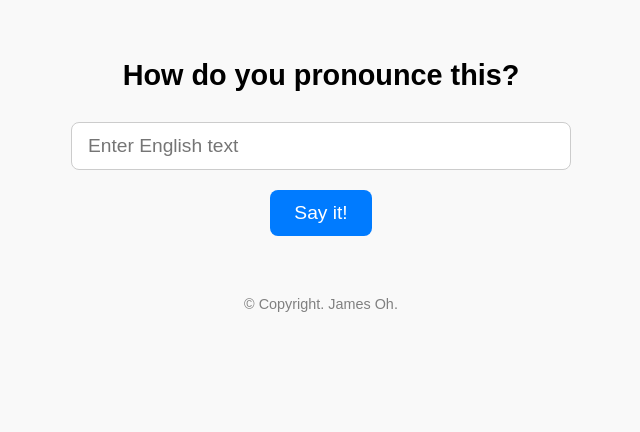
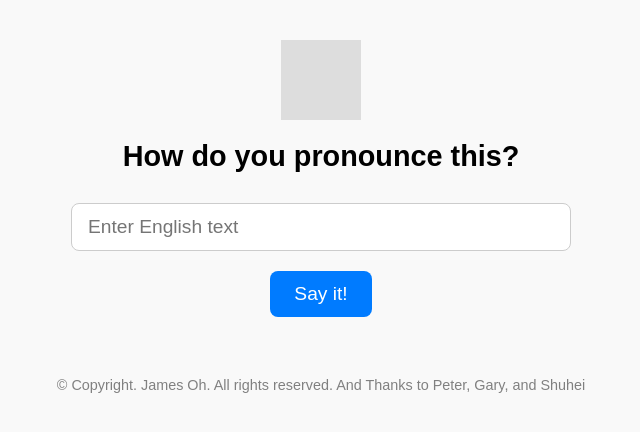
Before and after one commit to Mo-Cafe/JamesInJIC, a Flask app: page / in a window 1280 px wide. Shown: the top 432 px of the page, without its empty margins (319-959 px from the left). Run offline with Flask 3, Linux system fonts and the light colour scheme; grey boxes are pictures that could not be loaded.

Commit message:
Update index.html

```diff
--- a/templates/index.html
+++ b/templates/index.html
@@ -58,6 +58,8 @@
   </style>
 </head>
 <body>
+  <img src="/logo.png" alt="Logo"
+       style="width: 80px; height: 80px; opacity: 0.3; display: block; margin: 0 auto 20px auto;">
   <h1>How do you pronounce this?</h1>
 
   <input id="textInput" type="text" placeholder="Enter English text">
@@ -66,7 +68,7 @@
 
   <div id="player"></div>
 
-  <footer>© Copyright. James Oh.</footer>
+  <footer>© Copyright. James Oh. All rights reserved. And Thanks to Peter, Gary, and Shuhei</footer>
 
   <script>
     async function speakText() {
```
